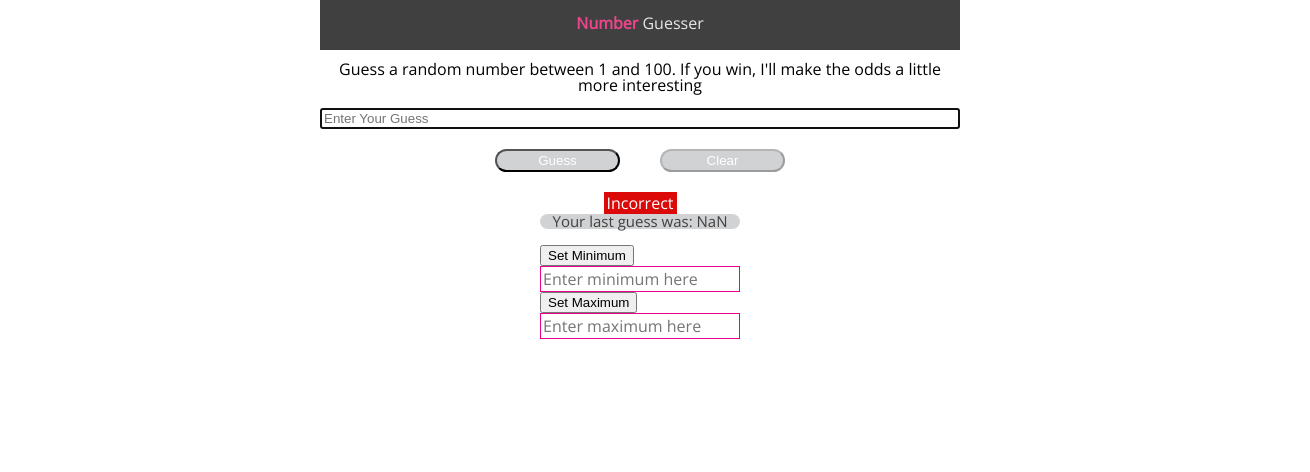
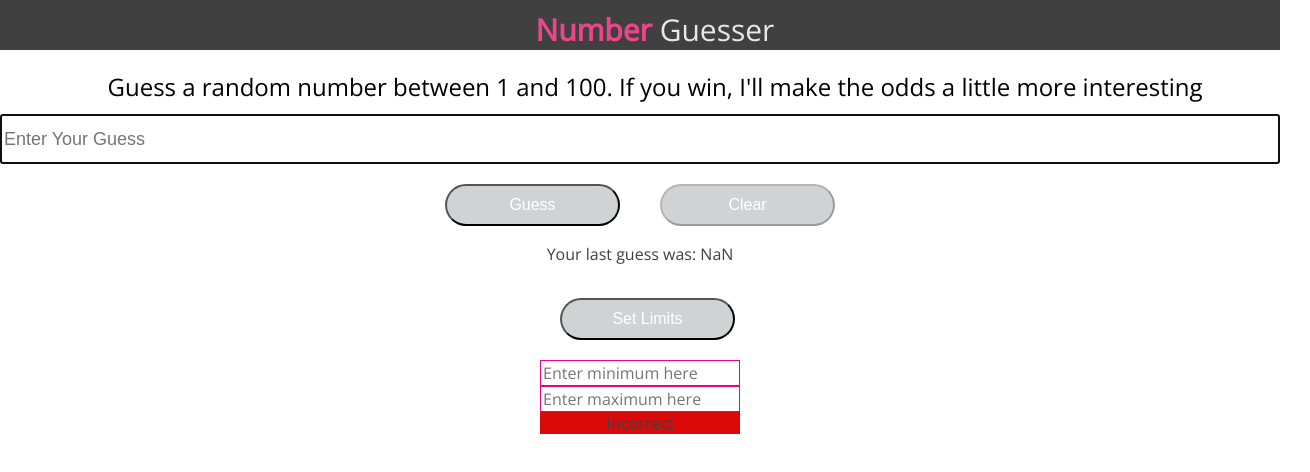
Before and after one commit to stone4789/number_guesser, a plain HTML site: page index.html in a window 1280 px wide. Both pictures are taken after a click on the button "Guess". Shown: the whole page, 1310 px wide, since content can reach past the window. Drawn offline with nearby package versions, Linux system fonts and the light colour scheme.

Commit message:
Initialize number_guesser project for Turing

```diff
--- a/index.html
+++ b/index.html
@@ -12,7 +12,7 @@
   </h1>
   <body>
     <main>
-      <h1 id="instructions">Guess a random number between 1 and 100. If you win, I'll make the odds a little more interesting</h1>
+      <h1 role="banner" id="instructions">Guess a random number between 1 and 100. If you win, I'll make the odds a little more interesting</h1>
       <div class="form">
         <input type="text" id="guessField" maxLength="3" class="guessField" min="1" max="100" placeholder="Enter Your Guess">
       </div>
@@ -23,18 +23,21 @@
       </div>
       <div class="grid-container"
       <div class="resultParas grid-item item1">
-        <div class="lastResult"></div><br>
-        <div class="lowOrHi"></div><br>
       </div>
       </div
     </main>
     <fieldset>
-    <footer id="customization">
-      <div class="guesses"></div><br>
-      <input id="min" type="button" class="newMin" value="Set Minimum"><input type="number" placeholder="Enter minimum here">
-      <input type="button" class="newMax"  value="Set Maximum"><input type="number" id="max" placeholder="Enter maximum here">
+    <footer role="contentinfo" id="customization">
+      <div role="form" class="guesses"></div>
+      <br>
+      <button id="newMax">Set Limits</button>
+      <input type="number" id="min" placeholder="Enter minimum here">
+      <input type="number" id="max" placeholder="Enter maximum here">
+      <div class="lastResult"></div><br>
+      <div class="lowOrHi"></div><br>
       <!-- tie these with a button instead, user will click in field and it'll submit before they enter a number -->
     </footer>
+    <img src="images/porg.jpg" alt="shocked Porg from Star Wars" id="myImage">
     </fieldset>
     <script type="text/javascript" src="index.js"></script>
   </body>
--- a/index.js
+++ b/index.js
@@ -1,29 +1,43 @@
-var randomNumber = Math.floor(Math.random() * 100) + 1;
+var min = 0;
+var max = 100;
+var randomNumber = Math.floor(Math.random() * (max - min + 1)) + min
 
 var guesses = document.querySelector('.guesses');
 var lastResult = document.querySelector('.lastResult');
 var lowOrHi = document.querySelector('.lowOrHi');
 
 var guessSubmit = document.querySelector('.guessSubmit');
+
 var guessField = document.querySelector('.guessField');
 guessField.style.width = '100%';
+guessField.style.height = '50px';
+guessField.style.fontSize = '18px';
+
 var guessCount = 1;
 var guessClear = document.querySelector('.guessClear');
 var resetButton;
 var foot = document.querySelector('#customization');
-var newMin = document.querySelector('.newMin').innerHTML;
-var newMax = document.querySelector('.newMax').innerHTML;
+var newMin = document.querySelector('#min').value;
+newMax = document.querySelector('#newMax');
+var newMaxValue = document.querySelector('#max').value;
+var newMaxInt = parseInt(newMaxValue);
+var myImage = document.querySelector('#myImage');
+
+
 
 if (guessClear.textContent === '') {
   guessClear.disabled = true;
-  } else guessClear.disabled = false;
+  } else {
+    guessClear.disabled = false;
+  }
 
 /* new function for random number that expands the limit every win */
 function checkGuess() {
   var userGuess = parseInt(guessField.value);
   if (guessCount === 1) {
     guesses.textContent = 'Your last guess was: ';
-    guesses.style.backgroundColor = '#D0D2D3';
+    guesses.style.backgroundColor = '#fff';
+    guesses.style.color = '#404041';
     guesses.style.borderRadius = '10px';
 
   }
@@ -31,17 +45,24 @@ function checkGuess() {
 
   if (userGuess === randomNumber) {
 
+    min = min - 10;
+    max = max + 10;
+    randomNumber = Math.floor(Math.random() * (max - min + 1)) + min
     lastResult.textContent = 'BOOM';
     lastResult.style.backgroundColor = 'green';
+    myImage.style.visibility = 'visible';
+    myImage.style.position = 'relative';
+    myImage.style.margin = '0 auto';
     lowOrHi.textContent = '';
     setGameOver();
   } else if (guessCount === 3) {
-    lastResult.textContent = alert('GAME OVER!');
+    lastResult.textContent = 'GAME OVER!';
+    lastResult.style.backgroundColor = 'white';
     setGameOver();
   } else {
     lastResult.textContent = 'Incorrect';
     lastResult.style.backgroundColor = '#DC0909';
-    lastResult.style.color = '#fff';
+    lastResult.style.color = '#404041';
 
     if(userGuess < randomNumber) {
       lowOrHi.textContent = '  That is too low';
@@ -70,39 +91,37 @@ function setGameOver() {
   resetButton.style.backgroundColor = '#D0D2D3';
   resetButton.style.color = '#fff';
   resetButton.style.borderRadius = '10px';
+  resetButton.style.padding = '10px';
   resetButton.style.position = 'relative';
   resetButton.style.margin = 'auto auto auto auto';
+  resetButton.style.fontSize = '16px';
+  resetButton.style.width = '175px';
   foot.appendChild(resetButton);
   resetButton.addEventListener('click', resetGame);
 }
 
 function resetGame() {
-  guessCount = 1;
+   guessCount = 1;
 
   var resetParas = document.querySelectorAll('.resultParas p');
   for (var i = 0 ; i < resetParas.length ; i++) {
-    resetParas[i].textContent = '';
+  resetParas[i].textContent = '';
   }
-
   resetButton.parentNode.removeChild(resetButton);
-
   guessField.disabled = false;
   guessSubmit.disabled = false;
   guessField.value = '';
   guessField.focus();
+  myImage.style.visibility = 'hidden';
+  lastResult.style.backgroundColor = 'white';
+  /* Check for custom limits on reset */
 
-  lastResult.style.backgroundColor = 'white';
-
-  randomNumber = Math.floor(Math.random() * 100) + 1;
-}
-/*
-min.addEventListener('click', newLimits);
-max.addEventListener('click', newLimits);
-
- function newLimits() {
-  randomNumber = Math.floor(Math.random() * (newMax - newMin) + newMin;
 }
 
-/* function harderLimits() {
-
-} */
+  function newLimits() {
+    if (newMin != '' && newMaxValue != ''){
+     randomNumber = Math.floor(Math.random() * (newMax - newMin) + newMin);
+  } else {
+     randomNumber = Math.floor(Math.random() * 100) + 1;
+  }}
+  newMax.addEventListener('click', newLimits);
--- a/main.css
+++ b/main.css
@@ -55,8 +55,8 @@ html {
 }
 
 body {
-    max-width: 50%;
-    max-height: 50%;
+    max-width: 100%;
+    max-height: 100%;
     margin: 0 auto;
  }
 
@@ -64,12 +64,13 @@ main {
     align-self: center;
 }
 .lastResult {
-    color: white;
+    color: rgb(80, 80, 81);
     padding: 3px;
 }
 
 b {
     font-weight: 700;
+    font-size: 30px;
     color: #ED458B;
 }
 
@@ -90,20 +91,25 @@ footer {
 
 h1 {
     padding: 15px;
+    width: 100%;
+    font-size: 24px;
 }
 
 #header_light {
     color: #E6E7E8;
     font-weight: 300;
+    font-size: 30px;
 }
 
 .guessSubmit {
     border-radius: 50px;
     background-color: #D0D2D3;
     color: #fff;
-    width: 125px;
+    width: 175px;
     position: relative;
     margin: 20px;
+    padding: 10px;
+    font-size: 16px;
 }
 
 .guessSubmit:hover {
@@ -114,11 +120,12 @@ h1 {
     border-radius: 50px;
     background-color: #D0D2D3;
     color: #fff;
-    width: 125px;
+    width: 175px;
     position: relative;
     vertical-align: top;
     padding: 2px;
     margin: 20px;
+    font-size: 16px;
 }
 
 .guessClear:hover {
@@ -128,7 +135,7 @@ h1 {
 .guesses {
     position: relative;
     color: #404041;
-    font-size: 15px;
+    font-size: 16px;
     width: 200px;
     margin: auto auto auto auto;
 
@@ -157,3 +164,27 @@ div, input {
 fieldset {
     text-align: center;
 }
+#newMax {
+    border-radius: 50px;
+    background-color: #D0D2D3;
+    font-size: 16px;
+    color: #fff;
+    margin: 30px auto 30px auto;
+    margin: 20px;
+    padding: 10px;
+    width: 175px;
+}
+#newMax:hover {
+    border-radius: 50px;
+    background-color: #EB008B;
+}
+
+.lowOrHi{
+    color: #404041;
+}
+
+#myImage {
+    visibility: hidden;
+    width: 500px;
+    height: 400px;
+}
```
Also changed, not shown: images/porg.jpg (added), 2 other files.
